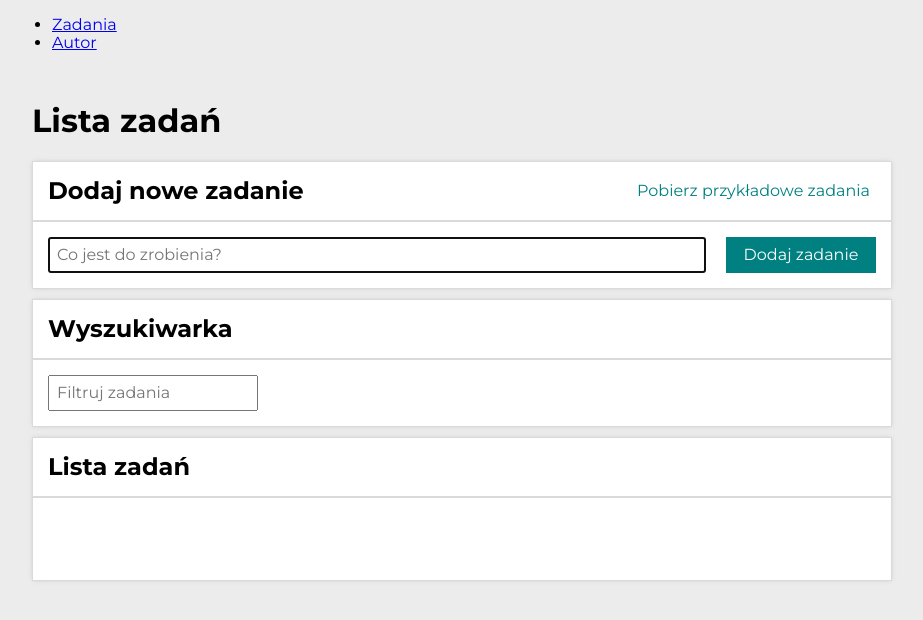
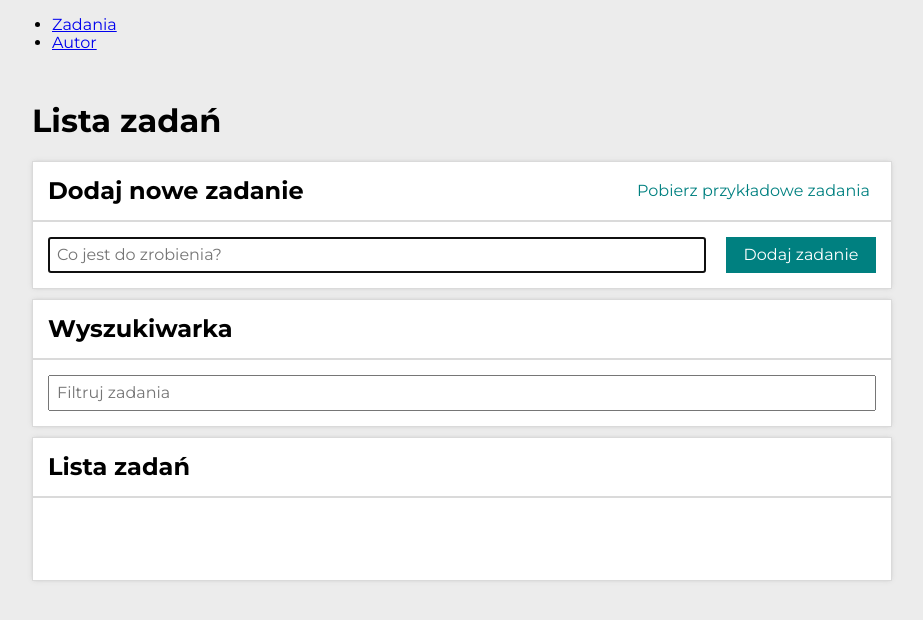
Before and after one commit to BartekKamela/todo-list-react, a React (Create React App) app: page /zadania#/zadania in a window 1280 px wide. Shown: the top 620 px of the page, without its empty margins (178-1101 px from the left). Built offline with nearby package versions, Linux system fonts and the light colour scheme.

Commit message:
added Wrapper to the search component

```diff
--- a/src/features/tasks/TasksPage/Search/index.js
+++ b/src/features/tasks/TasksPage/Search/index.js
@@ -1,5 +1,6 @@
 import { useLocation, useHistory } from "react-router-dom/cjs/react-router-dom.min";
 import Input from "../../Input"
+import { Wrapper } from "./styled";
 
 
 export default () => {
@@ -7,10 +8,10 @@ export default () => {
     const history = useHistory();
     const query = (new URLSearchParams(location.search)).get("szukaj");
 
-    const onInputChange = ({target}) => {
+    const onInputChange = ({ target }) => {
         const searchParams = new URLSearchParams(location.search);
 
-        if(target.value.trim() === "") {
+        if (target.value.trim() === "") {
             searchParams.delete("szukaj");
         } else {
             searchParams.set("szukaj", target.value);
@@ -20,10 +21,12 @@ export default () => {
     };
 
     return (
-        <Input
-            placeholder="Filtruj zadania"
-            value={query || ""}
-            onChange={onInputChange}
-        />
+        <Wrapper>
+            <Input
+                placeholder="Filtruj zadania"
+                value={query || ""}
+                onChange={onInputChange}
+            />
+        </Wrapper>
     )
 };
--- /dev/null
+++ b/src/features/tasks/TasksPage/Search/styled.js
@@ -0,0 +1,6 @@
+import styled from "styled-components";
+
+export const Wrapper = styled.div`
+    display: grid;
+    grid-template-columns: 1fr;
+`;
```
